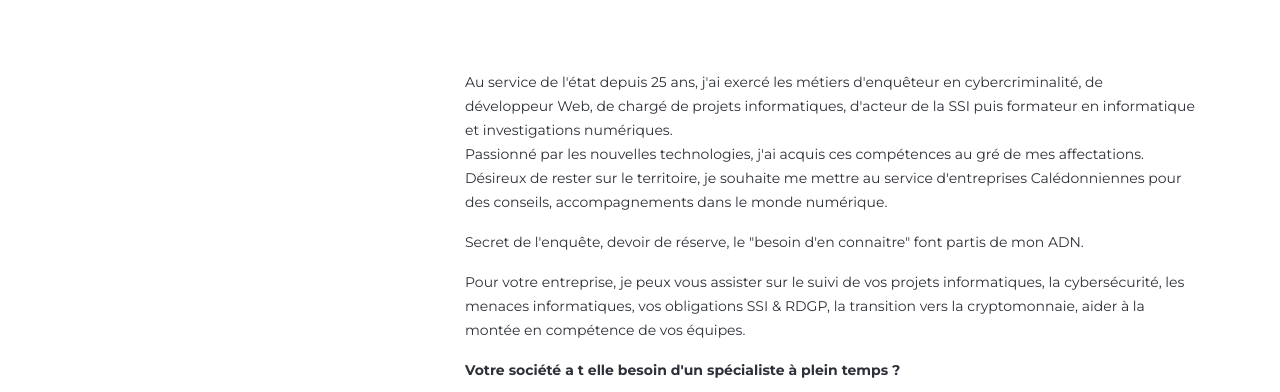
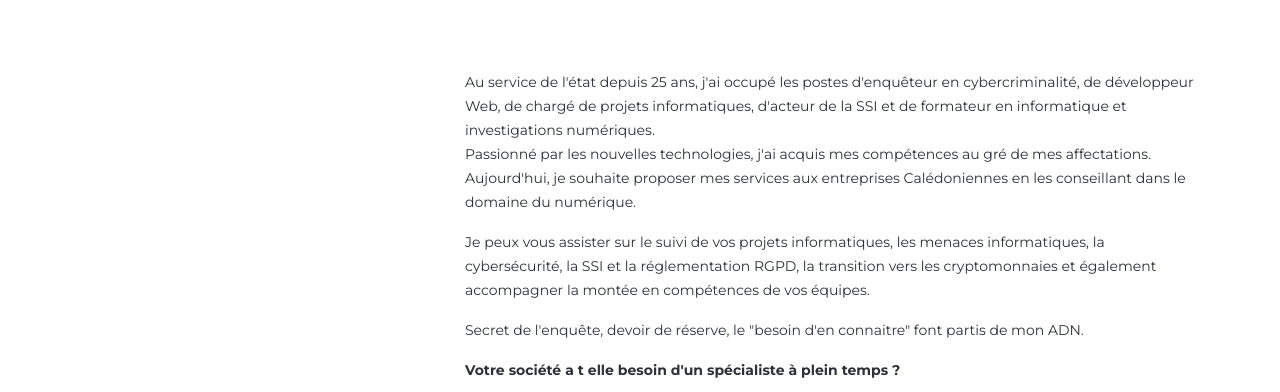
Before and after one commit to ThomasCrypto/thomasCrypto.github.io, a plain HTML site: page index.html in a window 1280 px wide. Shown: the part 787-1179 px from the top of the page. Drawn offline with Linux system fonts and the light colour scheme; a script that the page names is missing.

Commit message:
Add files via upload

```diff
--- a/index.html
+++ b/index.html
@@ -105,9 +105,9 @@
                         </div>
                         <div class="col-md-8">
                             <div class="about-info">
-                                <p>Au service de l'état depuis 25 ans, j'ai exercé les métiers d'enquêteur en cybercriminalité, de développeur Web, de chargé de projets informatiques, d'acteur de la SSI puis formateur en informatique et investigations numériques. <br>Passionné par les nouvelles technologies, j'ai acquis ces compétences au gré de mes affectations. Désireux de rester sur le territoire, je souhaite me mettre au service d'entreprises Calédonniennes pour des conseils, accompagnements dans le monde numérique.</p>
+                                <p>Au service de l'état depuis 25 ans, j'ai occupé les postes d'enquêteur en cybercriminalité, de développeur Web, de chargé de projets informatiques, d'acteur de la SSI et de formateur en informatique et investigations numériques. <br>Passionné par les nouvelles technologies, j'ai acquis mes compétences au gré de mes affectations. Aujourd'hui, je souhaite proposer mes services aux entreprises Calédoniennes en les conseillant dans le domaine du numérique.</p>
+                                <p>Je peux vous assister sur le suivi de vos projets informatiques, les menaces informatiques, la cybersécurité, la SSI et la réglementation RGPD, la transition vers les cryptomonnaies et également accompagner la montée en compétences de vos équipes. </p>
                                 <p>Secret de l'enquête, devoir de réserve, le "besoin d'en connaitre" font partis de mon ADN.</p>
-                                <p>Pour votre entreprise, je peux vous assister sur le suivi de vos projets informatiques, la cybersécurité, les menaces informatiques, vos obligations SSI & RDGP, la transition vers la cryptomonnaie, aider à la montée en compétence de vos équipes.</p>
                                 <p><b>Votre société a t elle besoin d'un spécialiste à plein temps ?</b></p>
                                 <div class="signature">
                                     <h1>Thomas Monnin</h1>
```
